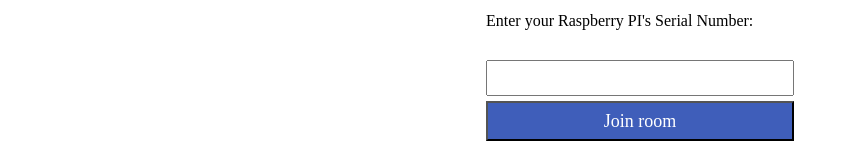
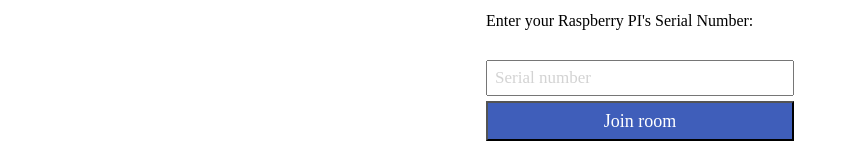
Before and after one commit to biantsh/rpi-web-alerts, a React (Vite) app in the folder client/: page / in a window 1280 px wide. Shown: the part 252-402 px from the top of the page, without its empty margins (0-849 px from the left). Built offline with nearby package versions, Linux system fonts and the light colour scheme; a web font is replaced by a local one.

Commit message:
Add placeholder text in SN input field

```diff
--- a/client/src/components/LoginForm.jsx
+++ b/client/src/components/LoginForm.jsx
@@ -1,12 +1,24 @@
+import { useState } from 'react';
 import '../styles/styles.css';
 
 const LoginForm = ({ newSn, onSnChange, onSubmit }) => {
+  const [placeholder, setPlaceholder] = useState('Serial number');
+
   return (
     <form onSubmit={onSubmit}>
       <div>
         <h2>Authentication</h2>
         <p>Enter your Raspberry PI's Serial Number:</p>
-        <input value={newSn} onChange={onSnChange}></input>
+        <input
+          value={newSn}
+          onChange={onSnChange}
+          placeholder={placeholder}
+          onFocus={() => setPlaceholder('')}
+          onBlur={(event) => {if (!event.target.value) {
+            setPlaceholder('Serial number');
+          }}}
+          required>
+        </input>
       </div>
       <div>
         <button type='submit'>Join room</button>
--- a/client/src/styles/styles.css
+++ b/client/src/styles/styles.css
@@ -22,7 +22,7 @@
 form input {
   width: 300px;
   height: 30px;
-  font-size: 18px;
+  font-size: 17px;
 }
 
 form button {
@@ -32,6 +32,12 @@
   background-color: #3f5eba;
   color: #ffffff;
   font-size: 18px;
+}
+
+input::placeholder {
+  color: lightgrey;
+  padding-left: 5px;
+  opacity: 1;
 }
 
 #waiting-div {
```
